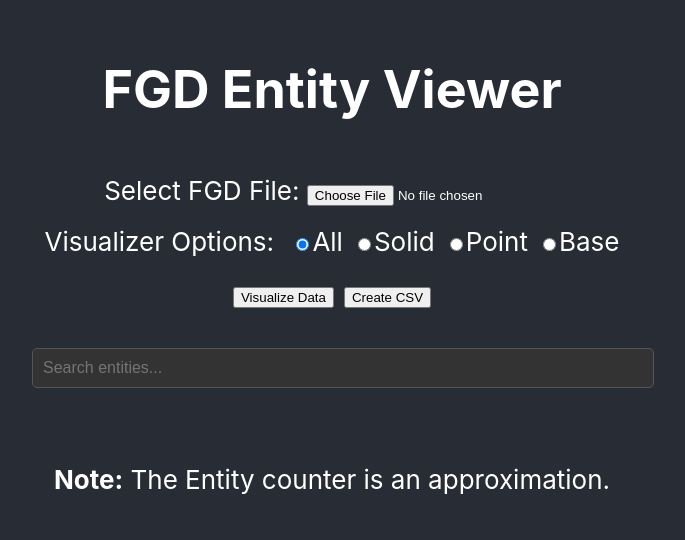
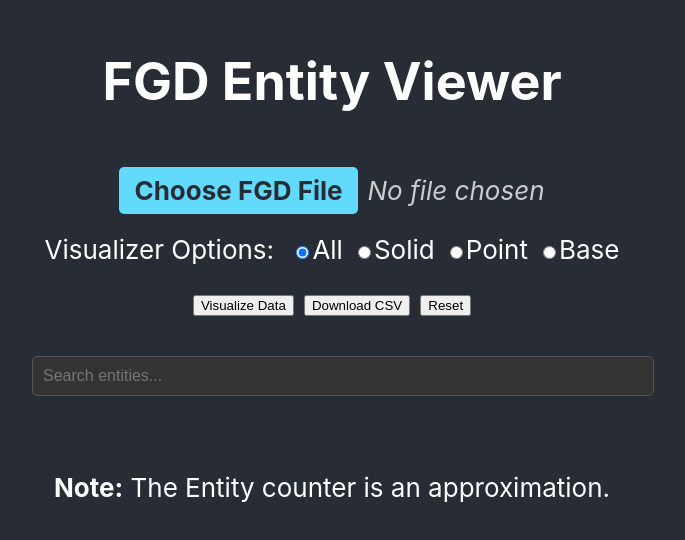
Before and after one commit to ChumaSuey/csvfgdparser, a React (Create React App) app in the folder React/frontend/: page / in a window 1280 px wide. Shown: the part 128-668 px from the top of the page, without its empty margins (308-993 px from the left). Built offline with nearby package versions, Linux system fonts and the light colour scheme.

Commit message:
- CSV Downloader works properly when pressing a button. - Reset button added to clean a previous use of an FGD.

```diff
--- a/React/frontend/src/App.css
+++ b/React/frontend/src/App.css
@@ -28,6 +28,22 @@
   color: #61dafb;
 }
 
+.file-upload-label {
+  display: inline-block;
+  padding: 8px 15px;
+  background-color: #61dafb;
+  color: #282c34;
+  border: none;
+  border-radius: 5px;
+  cursor: pointer;
+  font-weight: bold;
+  transition: background-color 0.2s;
+}
+
+.file-upload-label:hover {
+  background-color: #52b9d7;
+}
+
 @keyframes App-logo-spin {
   from {
     transform: rotate(0deg);
--- a/React/frontend/src/App.js
+++ b/React/frontend/src/App.js
@@ -1,18 +1,14 @@
 import React, { useState, useEffect } from 'react'; // Import useEffect
 import './App.css';
-import FileUpload from './components/FileUpload';
 import VisualizerOptions from './components/VisualizerOptions';
+import CSVDownloader from './components/csv_downloader';
 import { parseFGD } from './components/fgd_parser';
-import { writeDetailsToCSV } from './components/csv_writer';
 import { searchEntities } from './components/utils'; // Assuming searcher.js is where searchEntities is
 
 function App() {
   const [selectedFile, setSelectedFile] = useState(null);
   const [classType, setClassType] = useState('All');
-  const [solidEntities, setSolidEntities] = useState([]);
-  const [pointEntities, setPointEntities] = useState([]);
-  const [baseEntities, setBaseEntities] = useState([]);
-  const [csvUrl, setCsvUrl] = useState(null);
+  const [fileInputKey, setFileInputKey] = useState(Date.now()); // For resetting the file input
 
   // New state for search functionality
   const [searchTerm, setSearchTerm] = useState('');
@@ -20,11 +16,28 @@ function App() {
   const [filteredPointEntities, setFilteredPointEntities] = useState([]);
   const [filteredBaseEntities, setFilteredBaseEntities] = useState([]);
 
-  // Use a ref to store the original parsed entities to search against
-  // This prevents re-parsing the file every time the search term changes
   const [originalSolidEntities, setOriginalSolidEntities] = useState([]);
   const [originalPointEntities, setOriginalPointEntities] = useState([]);
   const [originalBaseEntities, setOriginalBaseEntities] = useState([]);
+
+  // Helper to clear all entity and search data
+  const clearDataState = () => {
+    setOriginalSolidEntities([]);
+    setOriginalPointEntities([]);
+    setOriginalBaseEntities([]);
+    setFilteredSolidEntities([]);
+    setFilteredPointEntities([]);
+    setFilteredBaseEntities([]);
+    setSearchTerm('');
+  };
+
+  // Clears old data when a new file is selected, preventing confusion
+  const handleFileSelection = (file) => {
+    if (file) {
+      setSelectedFile(file);
+      clearDataState();
+    }
+  };
 
   const handleVisualize = () => {
     if (!selectedFile) {
@@ -41,17 +54,7 @@ function App() {
       setOriginalPointEntities(point);
       setOriginalBaseEntities(base);
 
-      // Set initial displayed entities based on classType
-      setSolidEntities(classType === 'All' || classType === 'Solid' ? solid : []);
-      setPointEntities(classType === 'All' || classType === 'Point' ? point : []);
-      setBaseEntities(classType === 'All' || classType === 'Base' ? base : []);
-
-      // Clear search term and filtered results on new visualization
-      setSearchTerm('');
-      setFilteredSolidEntities([]);
-      setFilteredPointEntities([]);
-      setFilteredBaseEntities([]);
-      setCsvUrl(null); // Reset CSV link on new visualize
+      // The useEffect will now populate the filtered entities based on the new original data
     };
     reader.onerror = () => alert('Failed to read file.');
     reader.readAsText(selectedFile, 'utf-8');
@@ -88,52 +91,56 @@ function App() {
     applyFiltersAndSearch();
   }, [searchTerm, classType, originalSolidEntities, originalPointEntities, originalBaseEntities]);
 
+  // Prepare data for CSV export based on the current filtered view
+  const entitiesToExport = [...filteredSolidEntities, ...filteredPointEntities, ...filteredBaseEntities];
+  const dataForCSV = entitiesToExport.map(e => {
+    const [entity, ...desc] = e.split(' : ');
+    return { Entity: entity, Description: desc.join(' : ') };
+  });
+  const csvFieldnames = ['Entity', 'Description'];
 
-  const handleCreateCSV = () => {
-    // Combine filtered entities for CSV if search is active, otherwise original/class-filtered
-    let data = [];
-    let fieldnames = ['Entity', 'Description'];
+  // Full reset for the application state
+  const handleReset = () => {
+    setSelectedFile(null);
+    setClassType('All');
+    clearDataState();
+    setFileInputKey(Date.now()); // Reset the file input component by changing its key
+  };
 
-    const entitiesToExport = searchTerm ?
-      [...filteredSolidEntities, ...filteredPointEntities, ...filteredBaseEntities] :
-      [...solidEntities, ...pointEntities, ...baseEntities]; // Use the currently displayed entities
-
-    if (entitiesToExport.length > 0) {
-      data = entitiesToExport.map(e => {
-        const [entity, ...desc] = e.split(' : ');
-        return { Entity: entity, Description: desc.join(' : ') };
-      });
-    }
-
-    if (data.length === 0) {
-      alert('No entities to export. Please visualize data first or adjust filters/search.');
-      return;
-    }
-    const csvString = writeDetailsToCSV(data, fieldnames);
-    const blob = new Blob([csvString], { type: 'text/csv;charset=utf-8;' });
-    const url = window.URL.createObjectURL(blob);
-    setCsvUrl(url);
-  };
 
   return (
     <div className="App">
       <header className="App-header">
         <h1>FGD Entity Viewer</h1>
         <div style={{ margin: '20px 0' }}>
-          <FileUpload onFileSelected={setSelectedFile} />
-          {selectedFile && (
-            <div style={{ marginTop: 10, color: '#ccc' }}>
-              Selected file: <strong>{selectedFile.name}</strong>
-            </div>
-          )}
+          {/* We hide the default file input and use a styled label to trigger it. */}
+          <input
+            type="file"
+            id="file-upload-input"
+            key={fileInputKey}
+            onChange={(e) => handleFileSelection(e.target.files[0])}
+            style={{ display: 'none' }}
+            accept=".fgd"
+          />
+          <label htmlFor="file-upload-input" className="file-upload-label">
+            Choose FGD File
+          </label>
+          <span style={{ marginLeft: 10, color: '#ccc', fontStyle: 'italic' }}>
+            {selectedFile ? selectedFile.name : 'No file chosen'}
+          </span>
         </div>
         <VisualizerOptions value={classType} onChange={setClassType} />
         <div style={{ margin: '20px 0' }}>
           <button onClick={handleVisualize} style={{ marginRight: 10 }}>
             Visualize Data
           </button>
-          <button onClick={handleCreateCSV}>
-            Create CSV
+          <CSVDownloader
+            data={dataForCSV}
+            fieldnames={csvFieldnames}
+            filename="entities.csv"
+          />
+          <button onClick={handleReset} style={{ marginLeft: 10 }}>
+            Reset
           </button>
         </div>
 
@@ -197,12 +204,6 @@ function App() {
           {(searchTerm && filteredSolidEntities.length === 0 && filteredPointEntities.length === 0 && filteredBaseEntities.length === 0) && (
             <p style={{ color: '#aaa' }}>No entities match your search criteria.</p>
           )}
-          {/* CSV download link */}
-          {csvUrl && (
-            <div style={{ marginTop: 20 }}>
-              <a href={csvUrl} download="entities.csv">Download CSV</a>
-            </div>
-          )}
         </div>
       </header>
     </div>
--- a/React/frontend/src/components/csv_downloader.js
+++ b/React/frontend/src/components/csv_downloader.js
@@ -3,6 +3,10 @@ import { writeDetailsToCSV } from './csv_writer';
 
 function CSVDownloader({ data, fieldnames, filename = 'entities.csv' }) {
   const handleDownloadCSV = () => {
+    if (!data || data.length === 0) {
+      alert('No entities to export. Please visualize data first or adjust filters/search.');
+      return;
+    }
     const csvString = writeDetailsToCSV(data, fieldnames);
     const blob = new Blob([csvString], { type: 'text/csv;charset=utf-8;' });
     const url = URL.createObjectURL(blob);
```
